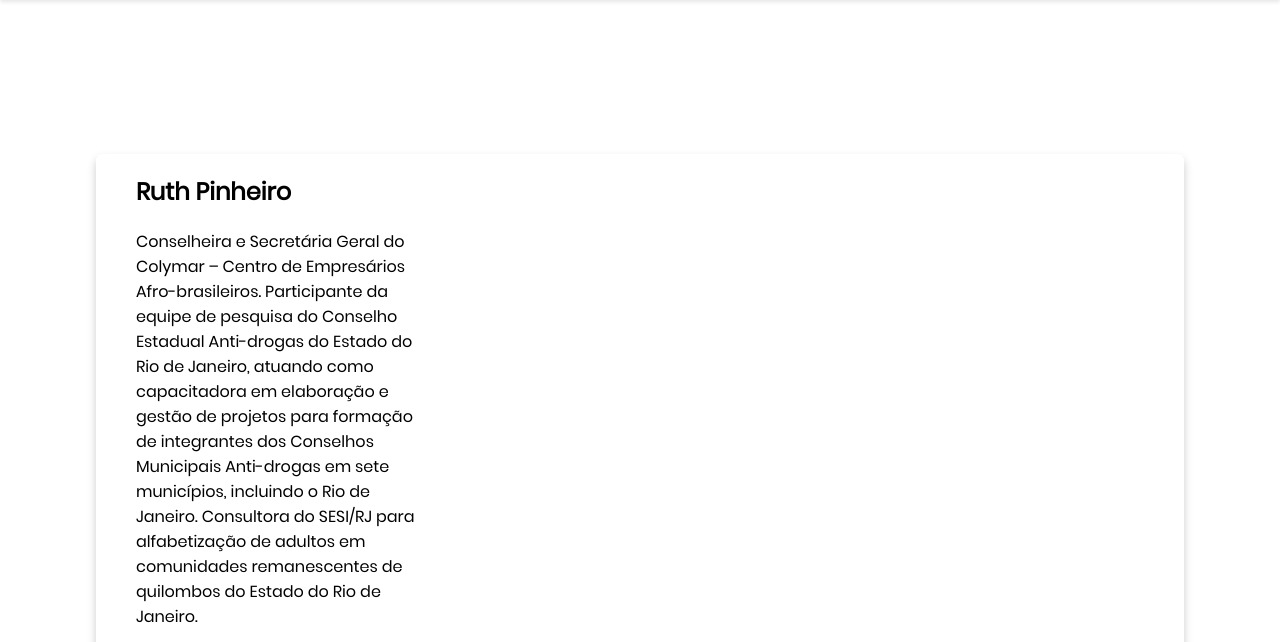
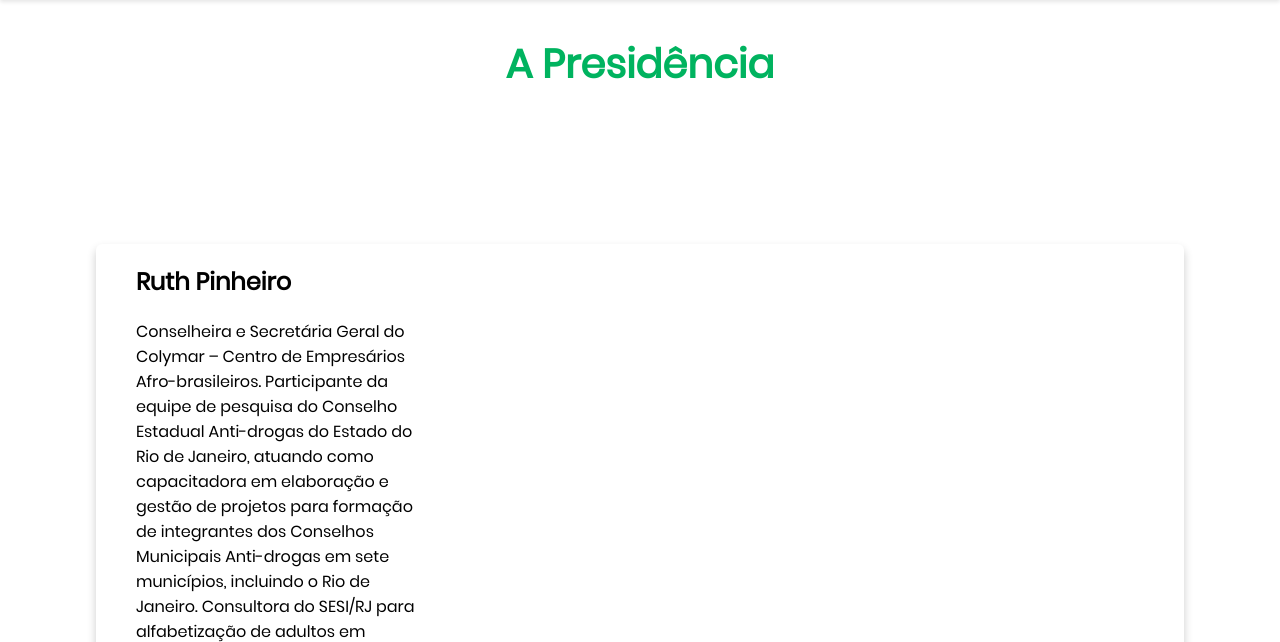
Before and after one commit to DagLeal/projetoOng, a Django app: page /presidencia/ in a window 1280 px wide. Shown: the part 136-778 px from the top of the page. Run offline with Django 5.2, Linux system fonts and the light colour scheme.

Commit message:
Ajustes presidencia

```diff
--- a/core/templates/presidencia.html
+++ b/core/templates/presidencia.html
@@ -2,6 +2,7 @@
 {% load static %}
 
 {% block content %}
+<h1 class="titulo" style="padding-top: 30px">A Presidência</h1>
 
     <section class="about-us">
 
@@ -42,4 +43,4 @@
 
 
     </section>
-{% endblock %}
+{%endblock%}
```
